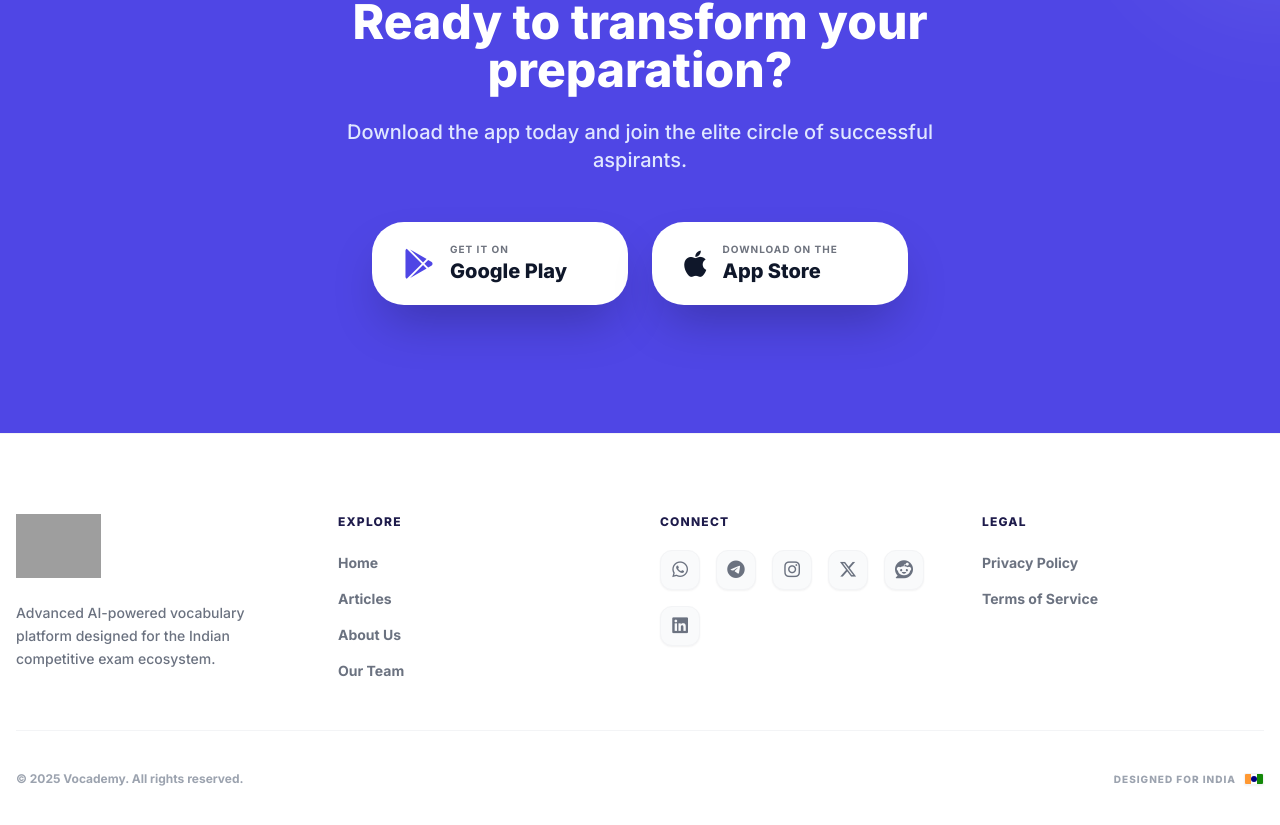
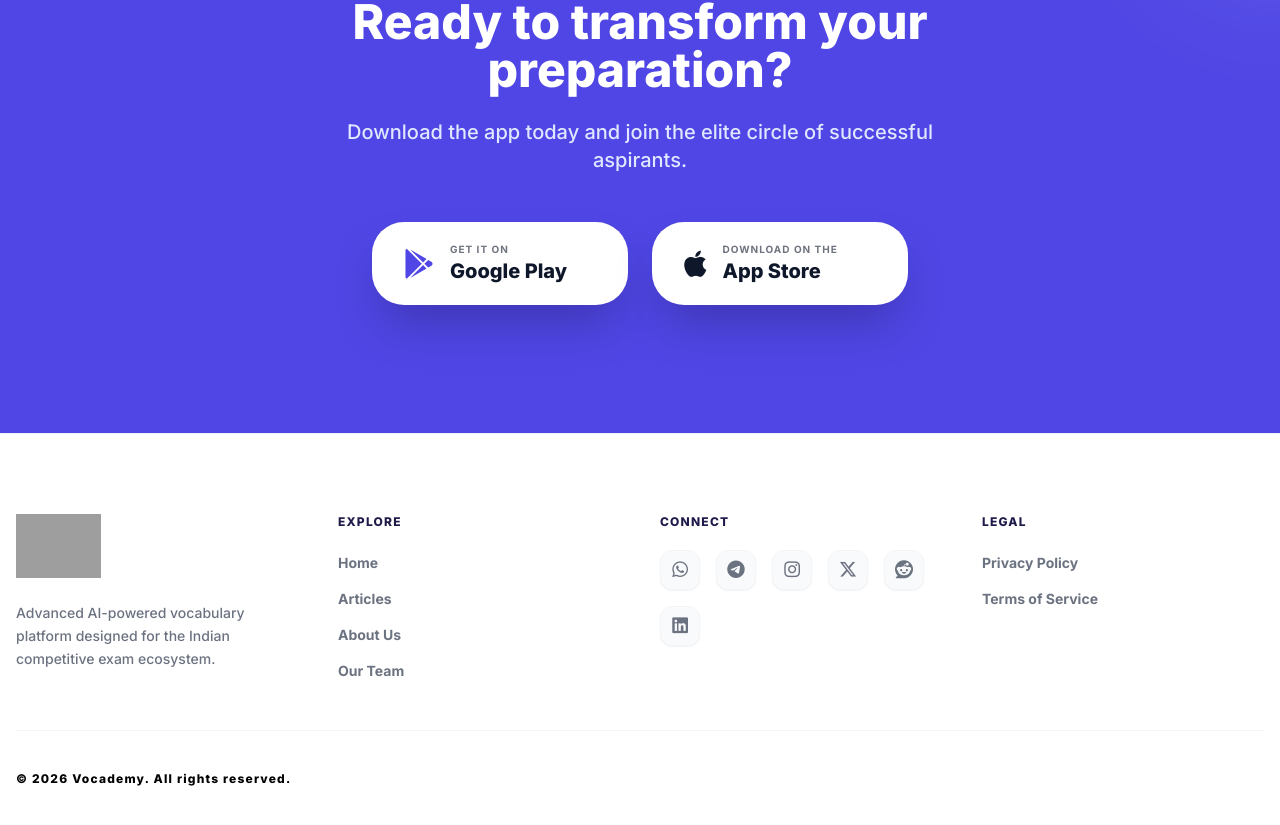
Before and after one commit to trikaaldarshi/Vocademy-co-in, a React (Vite) app: page / in a window 1280 px wide. Shown: the part 5854-6679 px from the top of the page. Built offline with nearby package versions, Linux system fonts and the light colour scheme; grey boxes are pictures that could not be loaded.

Commit message:
feat: Update footer copyright year
Changes the copyright year in the footer to 2026. Removes the "Designed for India" text and associated flag icon.

```diff
--- a/App.tsx
+++ b/App.tsx
@@ -259,17 +259,7 @@ const App: React.FC = () => {
             </div>
 
             <div className="pt-10 border-t border-gray-100 dark:border-slate-900 flex flex-col md:flex-row items-center justify-between gap-4">
-              <p className="text-xs font-bold text-gray-400">© 2025 Vocademy. All rights reserved.</p>
-              <div className="flex items-center space-x-2 text-gray-400">
-                <span className="text-[10px] font-black uppercase tracking-widest">Designed for India</span>
-                <div className="flex h-3 w-5 overflow-hidden rounded-sm shadow-sm border border-gray-100 dark:border-slate-800">
-                   <div className="h-full w-1/3 bg-[#FF9933]"></div>
-                   <div className="h-full w-1/3 bg-white flex items-center justify-center">
-                     <div className="h-1.5 w-1.5 rounded-full bg-[#000080]"></div>
-                   </div>
-                   <div className="h-full w-1/3 bg-[#138808]"></div>
-                </div>
-              </div>
+              <p className="text-xs font-black text-black dark:text-white tracking-widest">© 2026 Vocademy. All rights reserved.</p>
             </div>
           </div>
         </footer>
```
